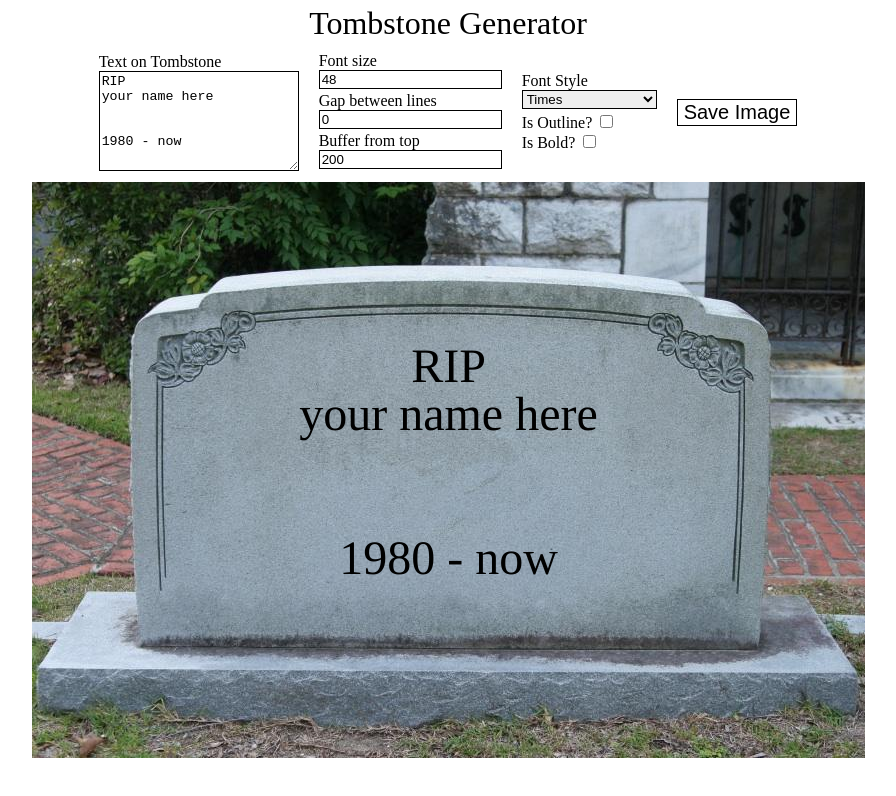
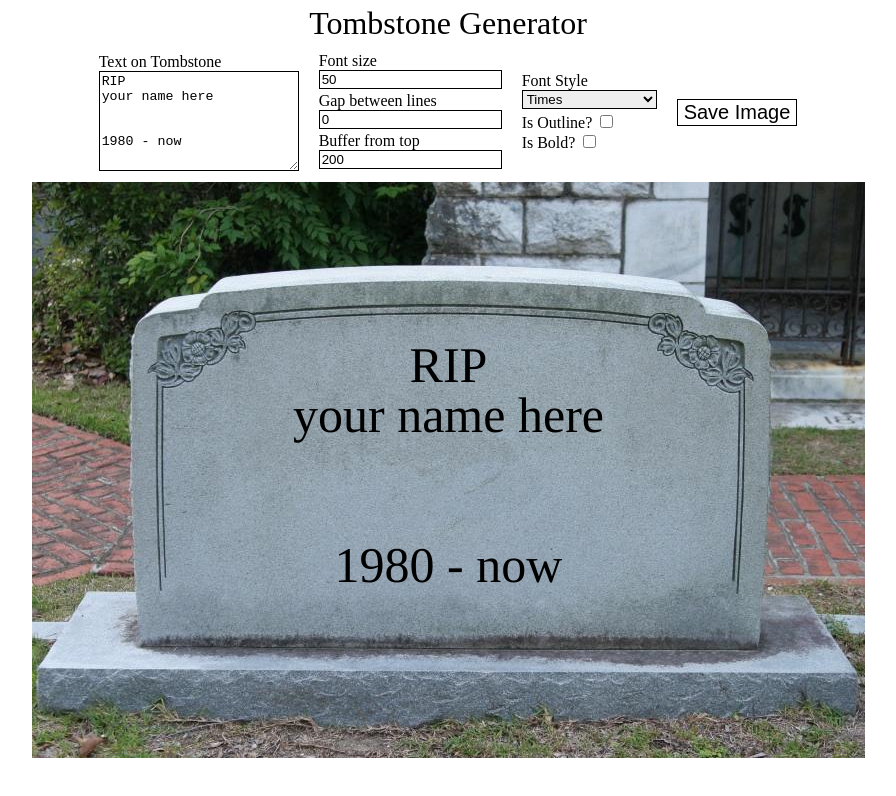
Before and after one commit to mpaulweeks/tombstone, a plain HTML site: page index.html in a window 1280 px wide. Shown: the whole page, without its empty margins (197-1093 px from the left). Drawn offline with Linux system fonts and the light colour scheme.

Commit message:
increase defaults, add placeholder for color

```diff
--- a/index.html
+++ b/index.html
@@ -85,7 +85,7 @@ your name here
         Font size
       </div>
       <div class="input-container">
-        <input id="font-size" placeholder="eg: 48" value="48"/>
+        <input id="font-size" placeholder="eg: 50" value="50"/>
       </div>
       <div>
         Gap between lines
@@ -156,6 +156,7 @@ your name here
       ctx.drawImage(img, 0, 0);
 
       const center = elmCanvas.width / 2;
+      const color = '#000000';
       const fontSize = parseInt(document.getElementById("font-size").value);
       const bufferSize = parseInt(document.getElementById("buffer-size").value);
       const gapSize = parseInt(document.getElementById("gap-size").value);
@@ -166,6 +167,8 @@ your name here
       ctx.textAlign = "center";
       ctx.font = `${fontWeight} ${fontSize}px ${fontStyle}`;
       ctx.lineWidth = 1;
+      ctx.fillStyle = color;
+      ctx.strokeStyle = color;
 
       elmTextArea.value.split('\n').forEach((line, i) => {
         const yOffset = bufferSize + (i * (gapSize + fontSize));
```
